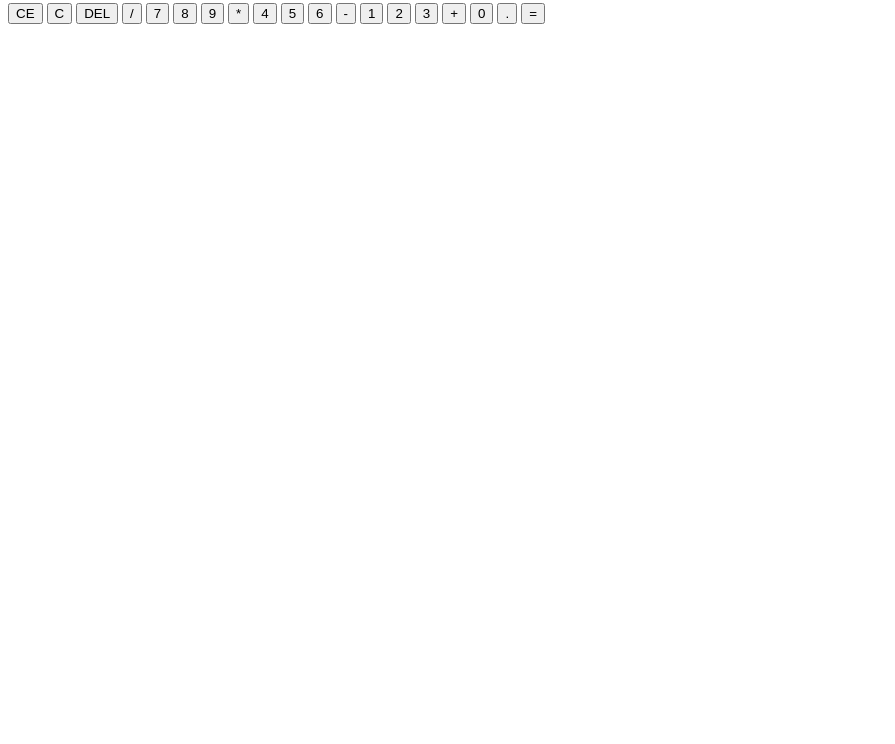
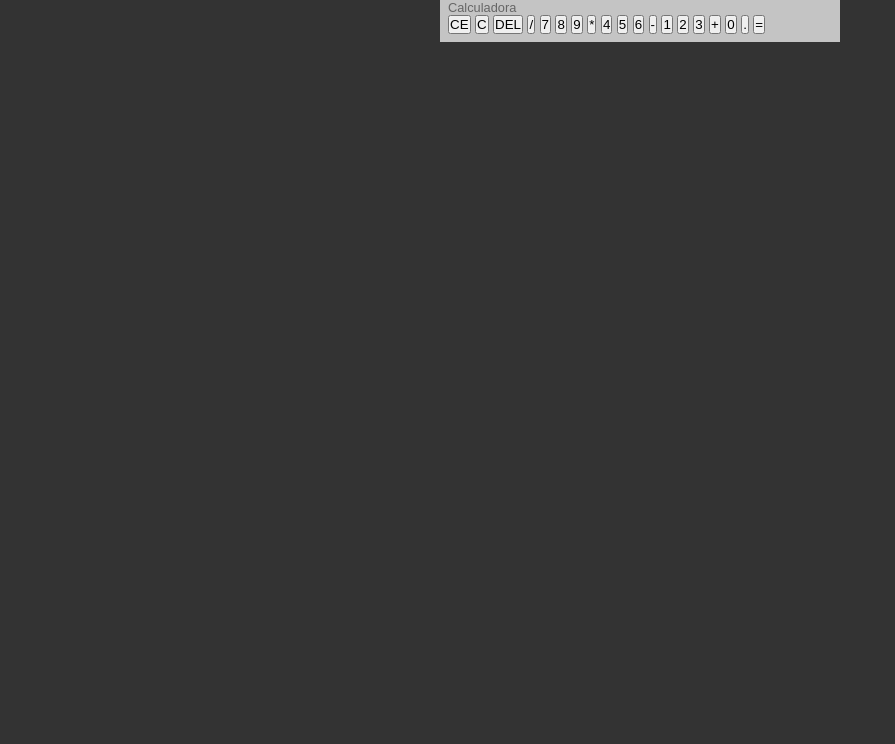
Before and after one commit to Douglasso10/Calculadora, a plain HTML site: page index.html in a window 1280 px wide. Shown: the part 56-800 px from the top of the page, without its empty margins (0-895 px from the left). Drawn offline with Linux system fonts and the light colour scheme.

Commit message:
fazendo o css

```diff
--- a/index.html
+++ b/index.html
@@ -14,7 +14,7 @@
             <div id="operacao_Anterior"></div>
             <div id="operacao_Atual"></div>
         </div>
-        <div id="btn_Conteiner">
+        <div id="btn_conteiner">
             <button>CE</button>
             <button>C</button>
             <button>DEL</button>
--- a/style.css
+++ b/style.css
@@ -0,0 +1,29 @@
+*{
+    margin: 0;
+    padding: 0;
+    box-sizing: border-box;
+    font-family: Arial, Helvetica, sans-serif;
+}
+
+body{
+    background-color: #333;
+    display: flex;
+    align-items: center;
+    justify-content: center;
+    padding: 3em;
+}
+
+#calc{
+    width: 400px;
+    padding: 0.5em;
+    background-color: #c4c4c4;
+    color: #000;
+    display: flex;
+    flex-direction: column;
+}
+
+#calc h3{
+    font-size: 0.8em;
+    font-weight: 300;
+    color: #666;
+}
```
